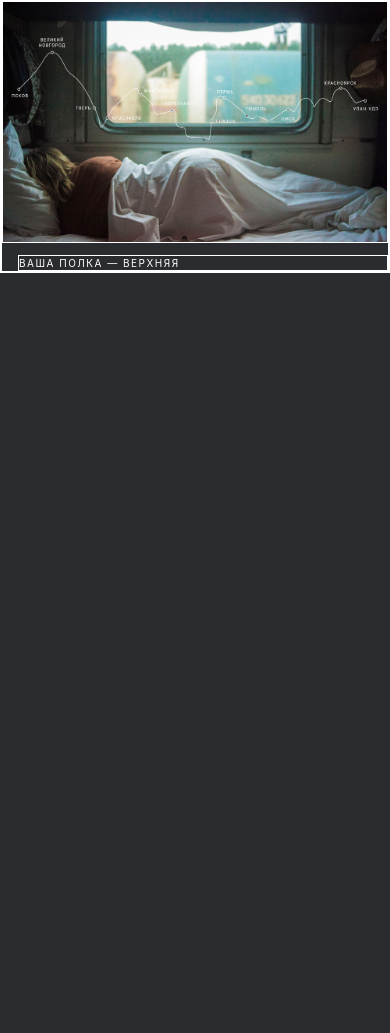
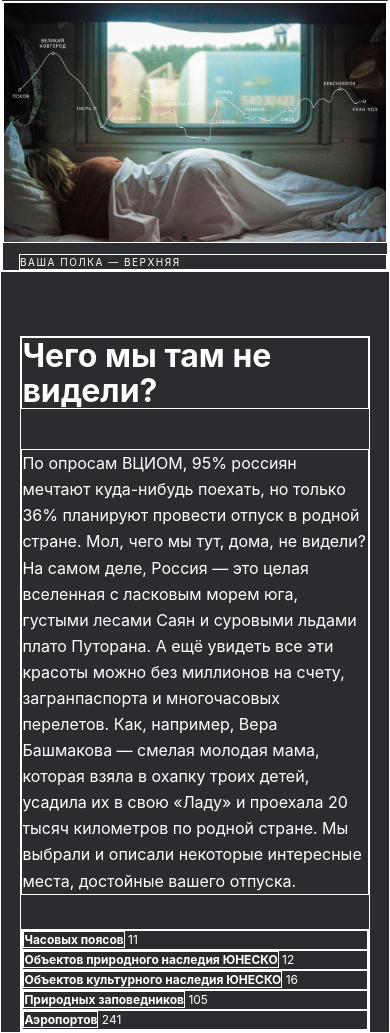
Before and after one commit to KirillZemko/travel, a plain HTML site: page index.html in a window 390 px wide. Shown: the part 575-1608 px from the top of the page. Before the commit the page ends 848 px from the top, so only its background shows below. Drawn offline with Linux system fonts and the light colour scheme.

Commit message:
added responsive section intro

```diff
--- /dev/null
+++ b/blocks/intro/__list-item/_type_accent/intro__list-item_type_accent.css
@@ -0,0 +1,3 @@
+.intro__list-item_type_accent {
+  font-weight: bold;
+}
--- /dev/null
+++ b/blocks/intro/__list/intro__list.css
@@ -0,0 +1,14 @@
+.intro__list {
+  margin: 0;
+  padding: 0;
+  list-style: none;
+
+  font-family: "Inter", "Arial", sans-serif;
+  font-style: normal;
+  font-weight: normal;
+  font-size: 12px;
+  line-height: 18px;
+  text-align: left;
+
+  margin-top: 34px;
+}
--- /dev/null
+++ b/blocks/intro/__text/intro__text.css
@@ -0,0 +1,17 @@
+.intro__text {
+  font-family: "Inter", "Arial", sans-serif;
+  font-style: normal;
+  font-weight: normal;
+  font-size: 16px;
+  line-height: 163%;
+  margin: 0;
+  text-align: left;
+  max-width: 690px;
+  margin-top: 40px;
+}
+
+@media screen and (min-width: 320px) and (max-width: 767px) {
+  .intro__text {
+    margin-top: 40px;
+  }
+}
--- /dev/null
+++ b/blocks/intro/__title/intro__title.css
@@ -0,0 +1,18 @@
+.intro__title {
+  font-family: "Inter", "Arial", sans-serif;
+  font-style: normal;
+  font-weight: bold;
+  font-size: 54px;
+  line-height: 58px;
+  margin: 0;
+  text-align: left;
+
+  max-width: 690px;
+}
+
+@media screen and (min-width: 320px) and (max-width: 767px) {
+  .intro__title {
+    font-size: 32px;
+    line-height: 35px;
+  }
+}
--- /dev/null
+++ b/blocks/intro/intro.css
@@ -0,0 +1,24 @@
+.intro {
+  width: 80%;
+  margin: auto;
+  margin-top: 92px;
+}
+
+@media screen and (min-width: 1024px) and (max-width: 1279px) {
+  .intro {
+    min-width: 90%;
+  }
+}
+
+@media screen and (min-width: 768px) and (max-width: 1023px) {
+  .intro {
+    margin-top: 88px;
+  }
+}
+
+@media screen and (min-width: 320px) and (max-width: 767px) {
+  .intro {
+    width: 90%;
+    margin-top: 64px;
+  }
+}
--- a/blocks/page/page.css
+++ b/blocks/page/page.css
@@ -1,4 +1,4 @@
-h1, h2, h3, h4, h5, h6, p, span, section, div, img, li, ul {
+h1, h2, h3, h4, h5, h6, p, span, section, div, img, li, ul, main {
   margin: 0;
   padding: 0;
 
--- a/index.html
+++ b/index.html
@@ -27,6 +27,18 @@
       </div>
     </section>
 
+    <section class="intro">
+      <h2 class="intro__title">Чего мы там не видели?</h2>
+      <p class="intro__text">По опросам ВЦИОМ, 95% россиян мечтают куда-нибудь поехать, но только 36% планируют провести отпуск в родной стране. Мол, чего мы тут, дома, не видели? На самом деле, Россия — это целая вселенная с ласковым морем юга, густыми лесами Саян и суровыми льдами плато Путорана. А ещё увидеть все эти красоты можно без миллионов на счету, загранпаспорта и многочасовых перелетов. Как, например, Вера Башмакова — смелая молодая мама, которая взяла в охапку троих детей, усадила их в свою «Ладу» и проехала 20 тысяч километров по родной стране. Мы выбрали и описали некоторые интересные места, достойные вашего отпуска.</p>
+      <ul class="intro__list">
+        <li class="intro__list-item"><span class="intro__list-item_type_accent">Часовых поясов</span> 11</li>
+        <li class="intro__list-item"><span class="intro__list-item_type_accent">Объектов природного наследия ЮНЕСКО</span> 12</li>
+        <li class="intro__list-item"><span class="intro__list-item_type_accent">Объектов культурного наследия ЮНЕСКО</span> 16</li>
+        <li class="intro__list-item"><span class="intro__list-item_type_accent">Природных заповедников</span> 105</li>
+        <li class="intro__list-item"><span class="intro__list-item_type_accent">Аэропортов</span> 241</li>
+      </ul>
+    </section>
+
   </main>
 
 </body>
--- a/pages/index.css
+++ b/pages/index.css
@@ -17,3 +17,10 @@
 @import url(../blocks/lead/__image-wrapper/lead__image-wrapper.css);
 @import url(../blocks/lead/__image/lead__image.css);
 @import url(../blocks/lead/__caption/lead__caption.css);
+/* intro */
+@import url(../blocks/intro/intro.css);
+@import url(../blocks/intro/__title/intro__title.css);
+@import url(../blocks/intro/__text/intro__text.css);
+@import url(../blocks/intro/__list/intro__list.css);
+@import url(../blocks/intro/__list-item/intro__list-item.css);
+@import url(../blocks/intro/__list-item/_type_accent/intro__list-item_type_accent.css);
```
Also changed, not shown: blocks/intro/__list-item/intro__list-item.css (added).
